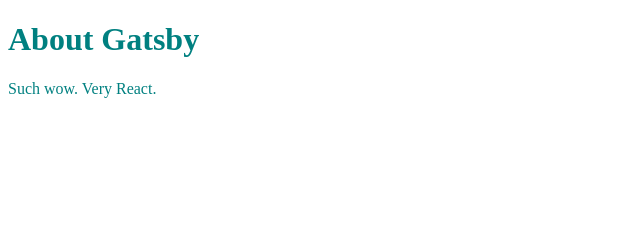
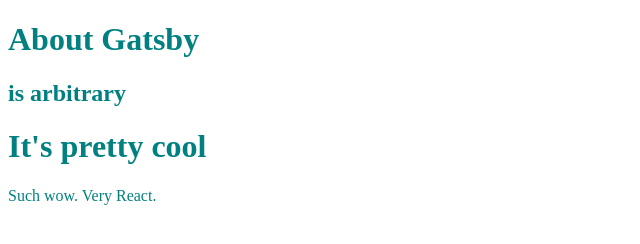
Before and after one commit to noah0316/selfstudy_gatsby.js, a Gatsby site: page /about in a window 1280 px wide. Shown: the whole page, without its empty margins (0-640 px from the left). Built offline with nearby package versions, Linux system fonts and the light colour scheme; Gatsby itself is replaced by a stand-in of ours.

Commit message:
Using sub-components sub-components is a  break the UI into reusable pieces

```diff
--- /dev/null
+++ b/src/components/header.js
@@ -0,0 +1,10 @@
+import React from "react"
+
+export default function Header(props) {
+  return (
+    <>
+      <h1>{props.headerText}</h1>
+      <h2>{props.arbitraryPhrase}</h2>
+    </>
+  )
+}
--- a/src/pages/about.js
+++ b/src/pages/about.js
@@ -1,9 +1,11 @@
 import React from "react"
+import Header from "../components/header"
 
 export default function About() {
   return (
     <div style={{ color: `teal` }}>
-      <h1>About Gatsby</h1>
+      <Header headerText="About Gatsby" arbitraryPhrase="is arbitrary" />
+      <Header headerText="It's pretty cool" />
       <p>Such wow. Very React.</p>
     </div>
   )
```
